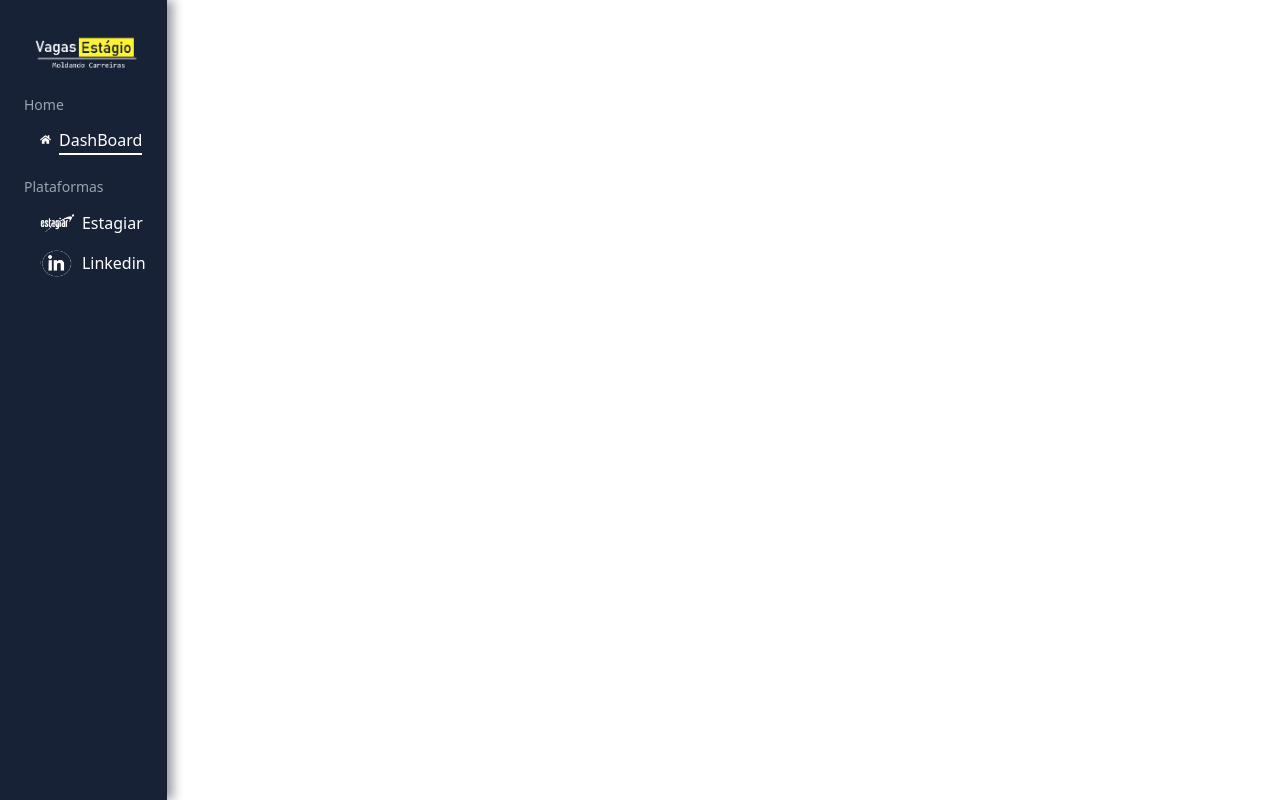
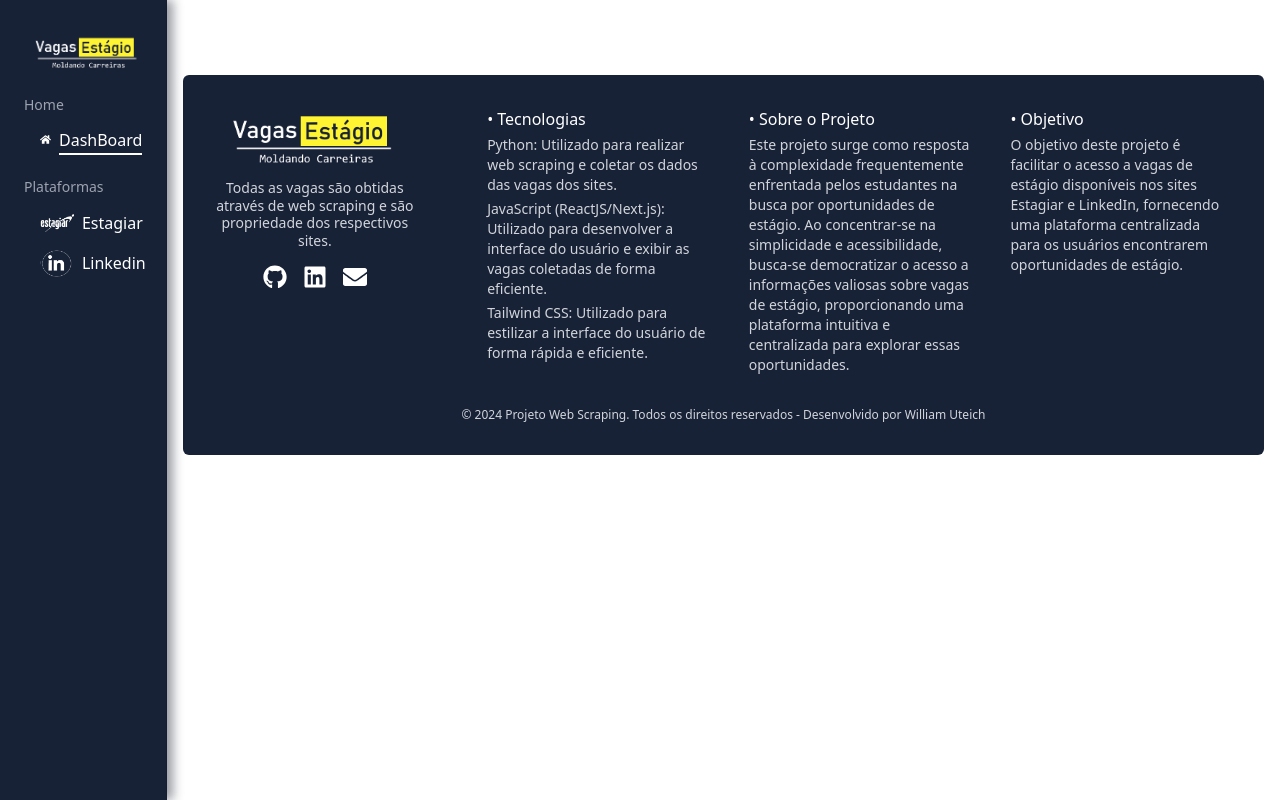
Before and after one commit to williamuteich/web_scraping, a Next.js app in the folder interface/: page / in a window 1280 px wide. Built offline with nearby package versions, Linux system fonts and the light colour scheme.

Commit message:
feat: Componente Footer

```diff
--- /dev/null
+++ b/interface/src/components/footer/footer.tsx
@@ -0,0 +1,50 @@
+import { FaEnvelope, FaGithub, FaLinkedin } from "react-icons/fa";
+
+const Footer = () => {
+    return (
+        <footer className="text-gray-300 p-8 rounded-md" style={{background: '#182237'}}>
+            <div className="flex gap-6 ">
+                <div className="w-full lg:w-1/3 mb-4 md:mb-0 text-left lg:text-center">
+                    <img src="/vagaonlines.png" alt="VagaOnline" className="h-16 mb-2" />
+                    <p className="text-sm" style={{maxWidth: '200px', lineHeight: '125%'}}>Todas as vagas são obtidas através de web scraping e são propriedade dos respectivos sites.</p>
+                    <div className="flex justify-center mt-4" style={{maxWidth: '200px'}}>
+                        <a href="https://github.com/williamuteich?tab=repositories" target="_blank" className="text-white hover:underline mx-2">
+                            <FaGithub size={24} />
+                        </a>
+                        <a href="https://www.linkedin.com/in/william-u-96ab6b216" target="_blank" className="text-white hover:underline mx-2">
+                            <FaLinkedin size={24} />
+                        </a>
+                        <a href="mailto:williamuteich14@gmail.com" className="text-white hover:underline mx-2">
+                            <FaEnvelope size={24} />
+                        </a>
+                    </div>
+                </div>
+                <div className="w-full mb-4 md:mb-0 text-center flex gap-10 justify-center ">
+                    <div className="mb-4 flex flex-col gap-1 w-2/5">
+                        <p className="text-white hover:underline text-left text-base">• Tecnologias</p>
+                        <p className="text-sm text-left">Python: Utilizado para realizar web scraping e coletar os dados das vagas dos sites.</p>
+                        <p className="text-sm text-left">JavaScript (ReactJS/Next.js): Utilizado para desenvolver a interface do usuário e exibir as vagas coletadas de forma eficiente.</p>
+                        <p className="text-sm text-left">Tailwind CSS: Utilizado para estilizar a interface do usuário de forma rápida e eficiente.</p>
+                    </div>
+                    <div className="mb-4 flex flex-col gap-1 w-2/5">
+                        <p className="text-white hover:underline text-left text-base">• Sobre o Projeto</p>
+                        <p className="text-sm text-left">
+                            Este projeto surge como resposta à complexidade frequentemente enfrentada pelos estudantes na busca por oportunidades de estágio.
+                            Ao concentrar-se na simplicidade e acessibilidade, busca-se democratizar o acesso a informações valiosas sobre vagas de estágio,
+                            proporcionando uma plataforma intuitiva e centralizada para explorar essas oportunidades.
+                        </p>
+                    </div>
+                    <div className="mb-4 flex flex-col gap-1 w-2/5">
+                        <p className="text-white hover:underline text-left text-base">• Objetivo</p>
+                        <p className="text-sm text-left">O objetivo deste projeto é facilitar o acesso a vagas de estágio disponíveis nos sites Estagiar e LinkedIn, fornecendo uma plataforma centralizada para os usuários encontrarem oportunidades de estágio.</p>
+                    </div>
+                </div>
+            </div>
+            <div className="container mx-auto mt-4 text-xs text-center mt-14 ">
+                <p>&copy; 2024 Projeto Web Scraping. Todos os direitos reservados  -  Desenvolvido por William Uteich</p>
+            </div>
+        </footer>
+    );
+}
+
+export default Footer;
--- a/interface/src/pages/Estagiar/components/navMenu.tsx
+++ b/interface/src/pages/Estagiar/components/navMenu.tsx
@@ -5,8 +5,8 @@
 interface NavBuscarProps {
   buscar: string;
   onChange: (termo: string) => void;
-  menuFixed: boolean; // Adicione a propriedade menuFixed à interface
-  setMenuFixed: (value: boolean) => void; // Adicione a propriedade setMenuFixed à interface
+  menuFixed: boolean;
+  setMenuFixed: (value: boolean) => void;
 }
 
 
--- a/interface/src/pages/Estagiar/vaga.tsx
+++ b/interface/src/pages/Estagiar/vaga.tsx
@@ -1,3 +1,5 @@
+"use client"
+
 import React, { useState } from 'react';
 import fs from 'fs';
 import path from 'path';
--- a/interface/src/pages/_document.tsx
+++ b/interface/src/pages/_document.tsx
@@ -1,17 +1,19 @@
+import Footer from "@/components/footer/footer";
 import Menulateral from "@/components/menuLateral/page";
 import { Html, Head, Main, NextScript } from "next/document";
 
 export default function Document() {
   return (
-    <Html lang="en">
+    <Html lang="pt-br" >
       <Head />
       <body>
         <div className="flex  w-full h-auto box-sh">
           <div className="pt-0 pl-1 text-lg relative text-corSecundaria  bg-[var(--corPrincipal)]" style={{ position: 'relative', width: 'calc(100% - 85%)', height: '100vh' }}>
             <Menulateral />
           </div>
-          <div className="pt-4 pb-4 w-full pl-4 pr-4">
+          <div className="pt-4 pb-4 w-full pl-4 pr-4 flex flex-col gap-8">
               <Main />
+              <Footer/>
           </div>
         </div>
         <NextScript />
```
